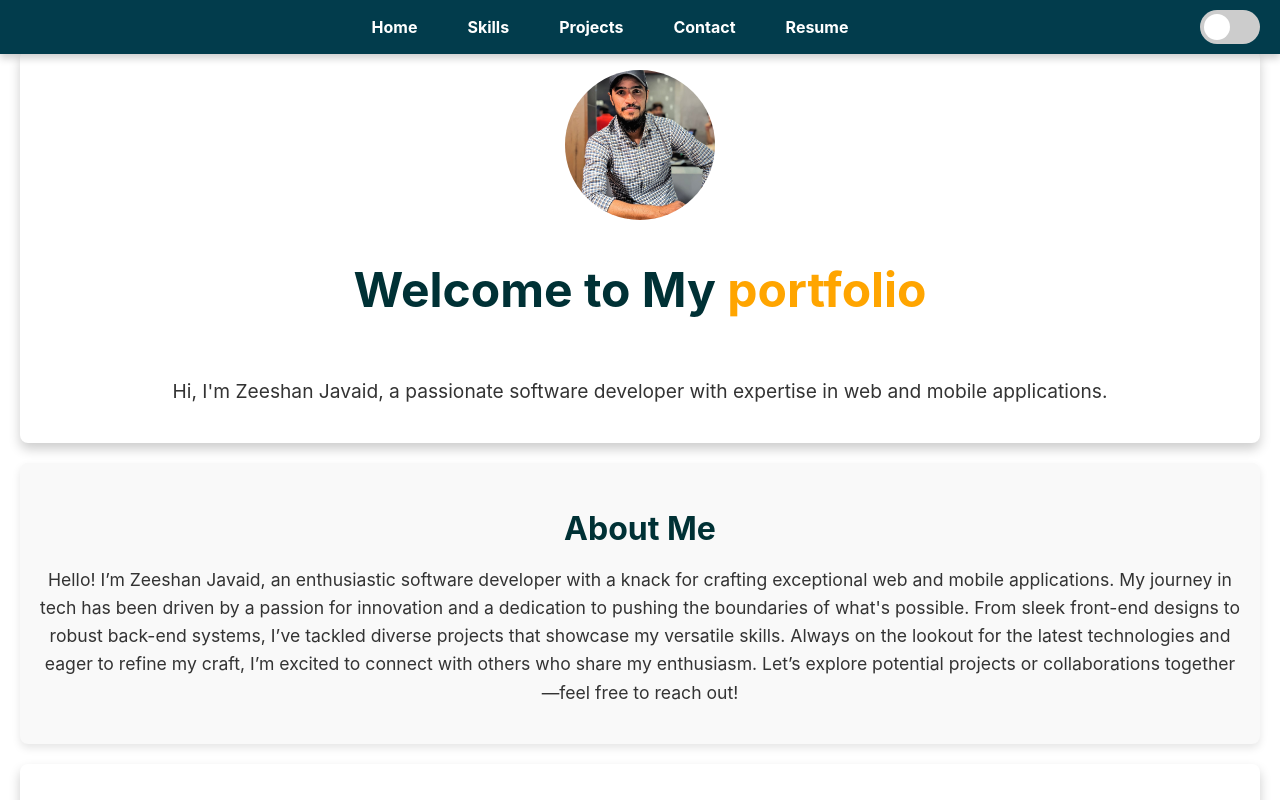
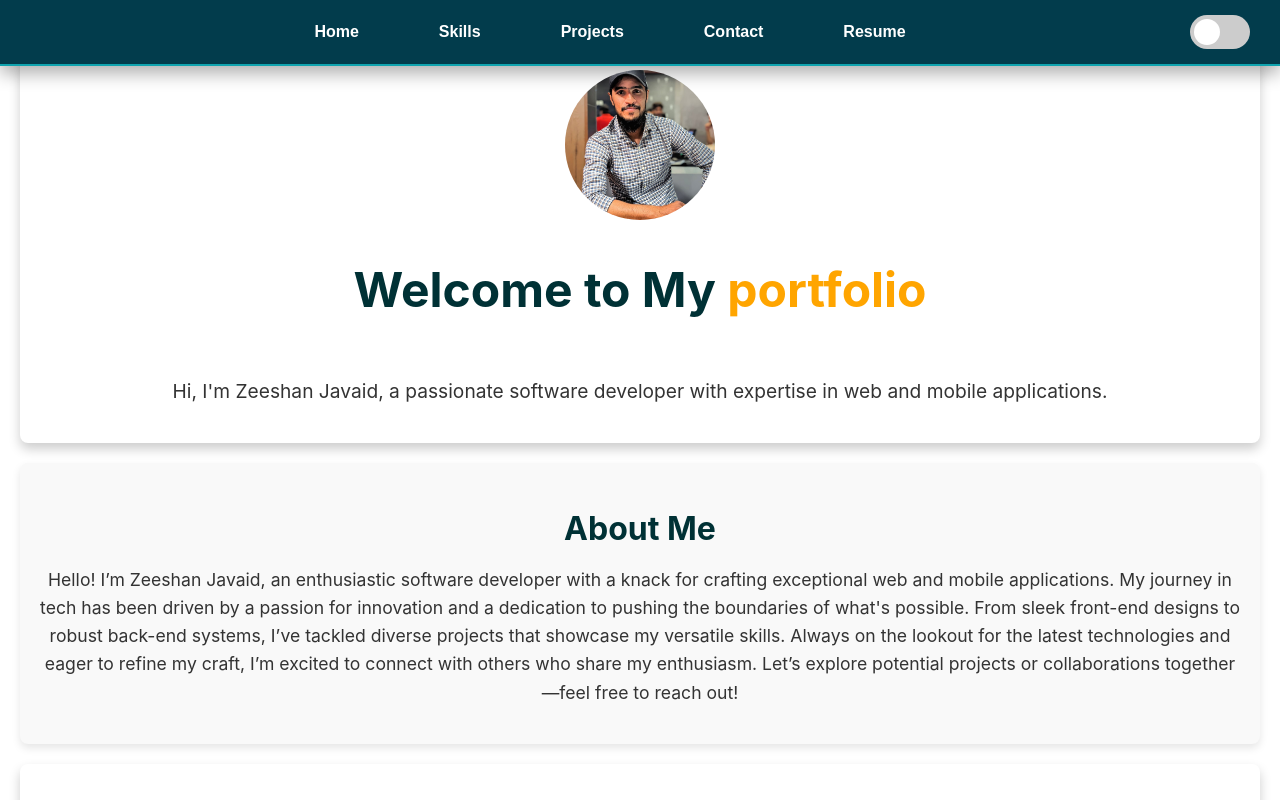
Before and after one commit to zeeshanahmed1997/myPortfolio, a React (Create React App) app: page / in a window 1280 px wide. Shown: the top 800 px of the page. Built offline with nearby package versions, Linux system fonts and the light colour scheme.

Commit message:
added logos to skills

```diff
--- a/src/App.css
+++ b/src/App.css
@@ -85,6 +85,11 @@ section {
   justify-content: center;
   overflow: hidden;
   /* Hide overflow */
+}
+
+html {
+  scroll-behavior: smooth;
+  /* Smooth scrolling for the entire page */
 }
 
 .dark-mode .Home {
--- a/src/assets/css/navbar.css
+++ b/src/assets/css/navbar.css
@@ -3,7 +3,8 @@
     display: flex;
     justify-content: space-between;
     align-items: center;
-    padding: 10px 20px;
+    padding: 15px 30px;
+    /* Adjusted padding for better spacing */
     background-color: #024950;
     /* Deep Blue Teal */
     color: #ffffff;
@@ -13,12 +14,17 @@
     top: 0;
     box-sizing: border-box;
     transition: background-color 0.3s ease, box-shadow 0.3s ease;
+    font-family: 'Arial', sans-serif;
+    /* Refined font */
+    border-bottom: 2px solid #0fa4af;
+    /* Add a solid border for a touch of style */
 }
 
 .Navbar:hover {
     background-color: #023c4c;
     /* Slightly darker shade on hover */
-    box-shadow: 0 4px 8px rgba(0, 0, 0, 0.2);
+    box-shadow: 0 8px 16px rgba(0, 0, 0, 0.3);
+    /* Enhanced shadow on hover */
 }
 
 .Navbar ul {
@@ -28,10 +34,14 @@
     padding: 0;
     flex-grow: 1;
     justify-content: center;
+    transition: opacity 0.3s ease;
 }
 
 .Navbar li {
-    margin: 0 15px;
+    margin: 0 20px;
+    /* Increased margin for better spacing */
+    position: relative;
+    /* For pseudo-element positioning */
 }
 
 .Navbar a {
@@ -39,15 +49,39 @@
     /* White */
     text-decoration: none;
     font-weight: bold;
-    padding: 5px 10px;
-    border-radius: 4px;
-    transition: color 0.3s ease, background-color 0.3s ease;
+    padding: 10px 20px;
+    /* Increased padding for better touch targets */
+    border-radius: 25px;
+    /* More rounded corners */
+    transition: color 0.3s ease, background-color 0.3s ease, transform 0.3s ease;
+    position: relative;
+    /* For pseudo-element positioning */
+}
+
+.Navbar a::before {
+    content: '';
+    position: absolute;
+    left: 50%;
+    bottom: 0;
+    width: 0;
+    height: 2px;
+    background: #0fa4af;
+    /* Bright Teal underline */
+    transition: width 0.3s ease;
+    transform: translateX(-50%);
+}
+
+.Navbar a:hover::before {
+    width: 100%;
 }
 
 .Navbar a:hover {
-    color: #ffffff;
-    background-color: #0fa4af;
-    /* Bright Teal background on hover */
+    color: #0fa4af;
+    /* Bright Teal text on hover */
+    background-color: #ffffff;
+    /* White background on hover */
+    transform: scale(1.1);
+    /* Subtle zoom effect */
 }
 
 .dark-mode .Navbar a {
@@ -56,9 +90,10 @@
 }
 
 .dark-mode .Navbar a:hover {
-    color: #ffffff;
-    background-color: #0fa4af;
-    /* Bright Teal background on hover */
+    color: #0fa4af;
+    /* Bright Teal text on hover */
+    background-color: #ffffff;
+    /* White background on hover */
 }
 
 .hamburger {
@@ -68,15 +103,20 @@
     padding: 10px;
     margin-left: auto;
     /* Align to the right */
+    position: relative;
+    /* For animation */
+    transition: transform 0.3s ease;
+    /* Smooth transition for hamburger rotation */
 }
 
 .hamburger div {
-    width: 25px;
+    width: 30px;
+    /* Increased width for better visibility */
     height: 3px;
     background-color: #ffffff;
     margin: 5px 0;
     border-radius: 2px;
-    transition: background-color 0.3s ease;
+    transition: background-color 0.3s ease, transform 0.3s ease;
 }
 
 .hamburger:hover div {
@@ -84,10 +124,27 @@
     /* Change color on hover */
 }
 
+.hamburger.active div:nth-child(1) {
+    transform: rotate(45deg) translate(5px, 5px);
+    /* Animated line transformation */
+}
+
+.hamburger.active div:nth-child(2) {
+    opacity: 0;
+    /* Hide the middle line when active */
+}
+
+.hamburger.active div:nth-child(3) {
+    transform: rotate(-45deg) translate(5px, -5px);
+    /* Animated line transformation */
+}
+
 @media (max-width: 768px) {
     .Navbar {
         flex-direction: column;
         align-items: flex-start;
+        padding: 15px 20px;
+        /* Adjusted padding for mobile */
     }
 
     .Navbar ul {
@@ -99,26 +156,33 @@
         background-color: #024950;
         /* Deep Blue Teal */
         position: absolute;
-        top: 50px;
+        top: 60px;
+        /* Adjust as needed */
         left: 0;
-        box-shadow: 0 4px 8px rgba(0, 0, 0, 0.2);
+        box-shadow: 0 8px 16px rgba(0, 0, 0, 0.3);
+        /* Enhanced shadow */
         z-index: 999;
         /* Ensure it appears above other content */
+        opacity: 0;
+        transition: opacity 0.3s ease;
     }
 
     .Navbar.active ul {
         display: flex;
         /* Show navbar when hamburger menu is clicked */
+        opacity: 1;
+        /* Fade in */
     }
 
     .Navbar li {
-        margin: 10px 0;
+        margin: 15px 0;
+        /* Increased margin for better spacing */
     }
 
     .hamburger {
         display: flex;
         position: absolute;
-        top: 0px;
+        top: 5px;
         /* Adjust as needed */
         right: 20px;
         /* Adjust as needed */
@@ -132,6 +196,7 @@
     }
 
     .Navbar li {
-        margin: 8px 0;
+        margin: 12px 0;
+        /* Adjusted margin for smaller screens */
     }
 }
```
